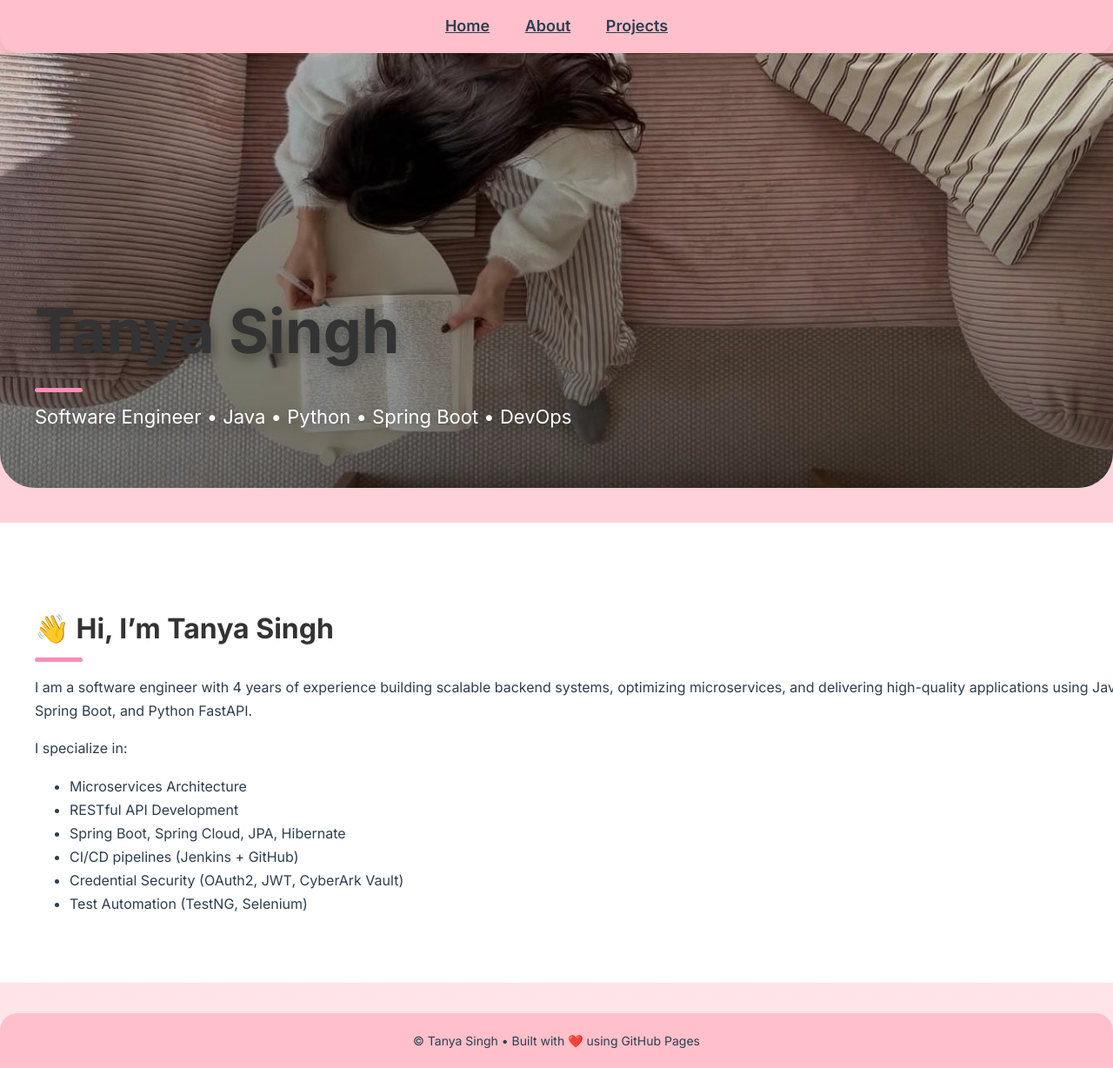
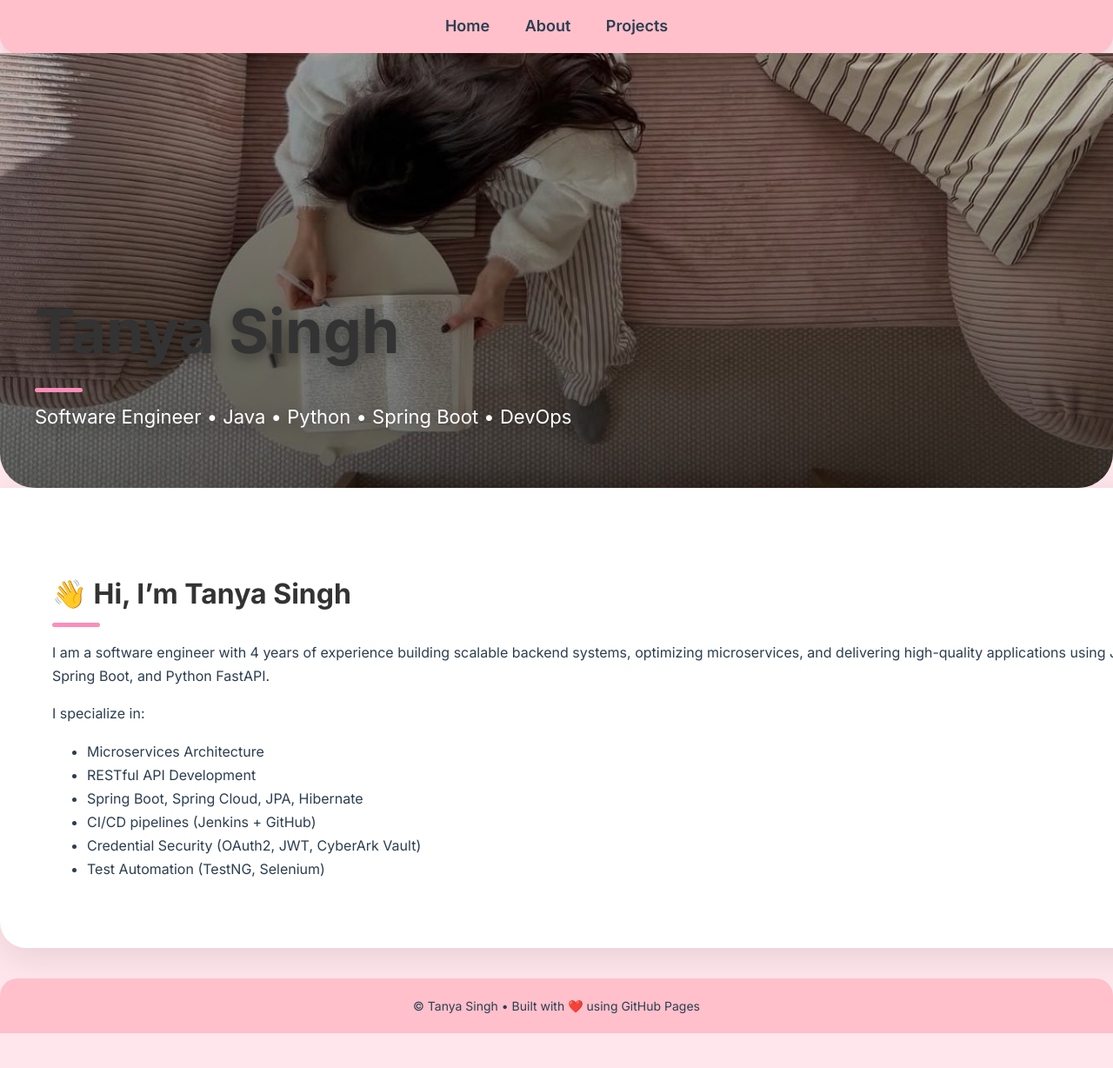
Before and after one commit to Tanya683/Tanya683.github.io, a Jekyll site: the page built from index.md, in a window 1280 px wide. Shown: the whole page at 87% size. Built offline with Jekyll 4.4.1, drawn with Linux system fonts in a browser that asks for light colours; after the commit the page ends 1188 px from its top, so only the background shows below that.

Commit message:
Refactor CSS styles for layout improvements
Updated styles for various elements, including background, navbar, hero section, and page content. Removed unnecessary margin and padding for better layout.

```diff
--- a/assets/style.css
+++ b/assets/style.css
@@ -5,7 +5,7 @@ body {
   font-family: "Inter", sans-serif;
   margin: 0;
   padding: 0;
-  background: linear-gradient(#FFC0CB, #FFE6EC);
+  background: #FFE6EC; /* soft pink background */
   color: #2c3e50;
   line-height: 1.7;
   min-height: 100vh;
@@ -24,7 +24,7 @@ nav {
   padding: 15px 20px;
   border-radius: 0 0 20px 20px;
   text-align: center;
-  margin-bottom: 0; /* Remove space under navbar */
+  margin: 0; /* remove gap under navbar */
   box-shadow: 0 4px 12px rgba(0,0,0,0.1);
 }
 
@@ -33,6 +33,7 @@ nav a {
   margin: 0 18px;
   font-size: 18px;
   font-weight: 600;
+  text-decoration: none;
 }
 
 nav a:hover {
@@ -40,7 +41,7 @@ nav a:hover {
 }
 
 /* ---------------------------------------
-   LARGE AESTHETIC HERO (like your inspo)
+   LARGE FULL-WIDTH HERO (NO SIDE GAPS)
 ----------------------------------------*/
 .hero-large {
   width: 100%;
@@ -48,32 +49,30 @@ nav a:hover {
   position: relative;
   overflow: hidden;
   border-radius: 0 0 40px 40px;
-  margin-bottom: 40px;
+  margin: 0; /* remove any outer spacing */
+  padding: 0;
 }
 
+/* FULL-WIDTH IMAGE */
 .hero-bg {
   width: 100%;
   height: 100%;
-  object-fit: cover;
+  object-fit: cover;      /* fill full width */
   object-position: center;
   display: block;
-  min-width: 100%;
-  min-height: 100%;
 }
 
-
+/* DARK OVERLAY FOR TEXT VISIBILITY */
 .hero-overlay {
   position: absolute;
-  top: 0;
-  left: 0;
-  width: 100%;
-  height: 100%;
+  inset: 0;
   background: linear-gradient(
-    rgba(0,0,0,0.1),
-    rgba(0,0,0,0.4)
+    rgba(0,0,0,0.2),
+    rgba(0,0,0,0.5)
   );
 }
 
+/* TEXT ON IMAGE */
 .hero-content {
   position: absolute;
   bottom: 40px;
@@ -95,17 +94,16 @@ nav a:hover {
 }
 
 /* -----------------------------
-   WHITE SECTION / PAGE CONTENT
+   WHITE CONTENT SECTION
 ------------------------------ */
 .page-content {
   width: 100%;
   margin: 0;
-  padding: 60px 40px;
+  padding: 60px;
   background: white;
-  border-radius: 0; /* remove card shape */
-  box-shadow: none; /* remove card shadow */
+  border-radius: 0 0 30px 30px; /* smooth bottom */
+  box-shadow: 0 10px 40px rgba(0,0,0,0.1);
 }
-
 
 /* -----------------------------
    HEADINGS
@@ -117,7 +115,6 @@ h1, h2, h3 {
   margin-top: 35px;
 }
 
-/* PINK underline for headings */
 h1::after, h2::after {
   content: "";
   display: block;
@@ -147,29 +144,6 @@ h1::after, h2::after {
 }
 
 /* -----------------------------
-   AESTHETIC IMAGE SECTION (optional)
------------------------------- */
-.aesthetic-section {
-  display: flex;
-  justify-content: center;
-  margin: 40px 0 20px 0;
-}
-
-.aesthetic-image {
-  width: 100%;
-  max-width: 650px;
-  border-radius: 25px;
-  box-shadow: 0 10px 25px rgba(0,0,0,0.12);
-  animation: fadeIn 1.4s ease-in-out;
-}
-
-/* fade-in animation */
-@keyframes fadeIn {
-  from { opacity: 0; transform: translateY(10px); }
-  to   { opacity: 1; transform: translateY(0); }
-}
-
-/* -----------------------------
    FOOTER
 ------------------------------ */
 footer {
```
